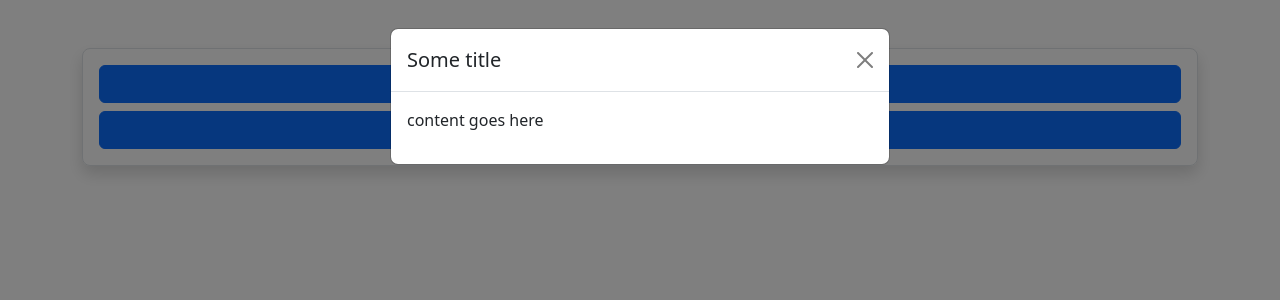
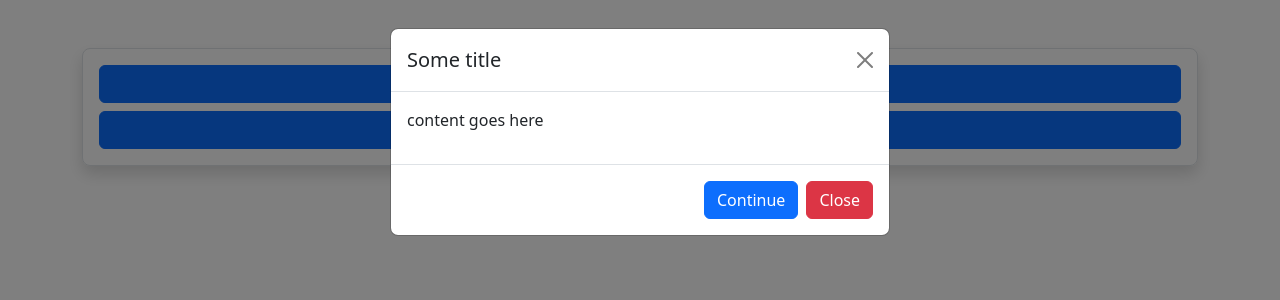
Before and after one commit to AlanNRZBV/homeWork-58, a React (Vite) app: page / in a window 1280 px wide. Both pictures are taken after a click on the button "Show modal". Shown: the top 300 px of the page. Built offline with nearby package versions, Linux system fonts and the light colour scheme.

Commit message:
feat: additional btns in Modal component

```diff
--- a/src/components/ui/Alert/Alert.tsx
+++ b/src/components/ui/Alert/Alert.tsx
@@ -1,7 +1,7 @@
 import { FC } from 'react';
 
-import { IAlert } from '../../../types';
-const Alert: FC<IAlert> = ({ type, onDismiss, show, children }) => {
+import { ICustomAlert } from '../../../types';
+const Alert: FC<ICustomAlert> = ({ type, onDismiss, show, children }) => {
 
   let toggle
 
--- a/src/components/ui/Modal/Modal.tsx
+++ b/src/components/ui/Modal/Modal.tsx
@@ -1,7 +1,18 @@
 import { FC } from 'react';
-import { IModal } from '../../../types';
+import { ICustomModal } from '../../../types';
+import Button from '../../Button/Button.tsx';
 
-const Modal: FC<IModal> = ({ show, title, onClose, children }) => {
+const Modal: FC<ICustomModal> = ({ show, title, onClose, children }) => {
+
+  const placeholderFn =()=>{
+    alert('You have pressed continue')
+  }
+
+ const footerBtns = [
+   {type: 'primary', label: 'Continue', onClick: placeholderFn},
+   {type: 'danger', label: 'Close', onClick: onClose}
+ ]
+
   return (
     <>
       <div
@@ -20,6 +31,11 @@ const Modal: FC<IModal> = ({ show, title, onClose, children }) => {
               ></button>
             </div>
             <div className="modal-body">{children}</div>
+            <div className="modal-footer">
+              {footerBtns.map((btn)=>(
+                <Button type={btn.type} onClick={btn.onClick} innerText={btn.label}/>
+              ))}
+            </div>
           </div>
         </div>
       </div>
--- a/src/types.d.ts
+++ b/src/types.d.ts
@@ -6,12 +6,12 @@ export interface IButton {
   innerText: string;
 }
 
-export interface IModal extends React.PropsWithChildren {
+export interface ICustomModal extends React.PropsWithChildren {
   show: boolean;
   title: string;
   onClose: () => void;
 }
-export interface IAlert extends React.PropsWithChildren {
+export interface ICustomAlert extends React.PropsWithChildren {
   type: 'primary' | 'success' | 'danger' | 'warning';
   onDismiss?: () => void;
   show: boolean;
```
